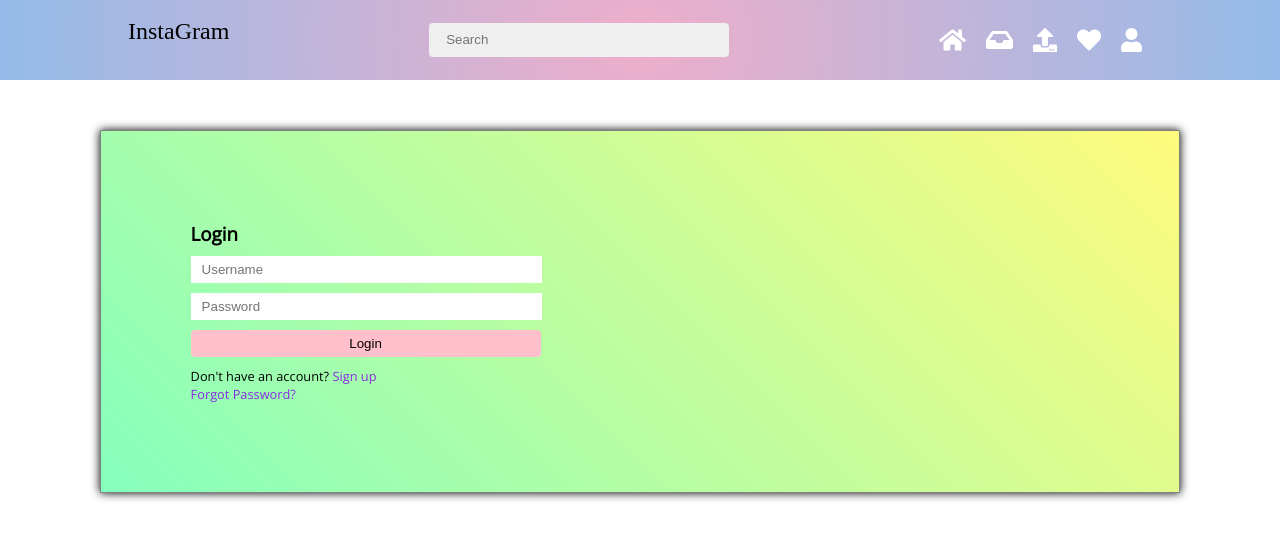
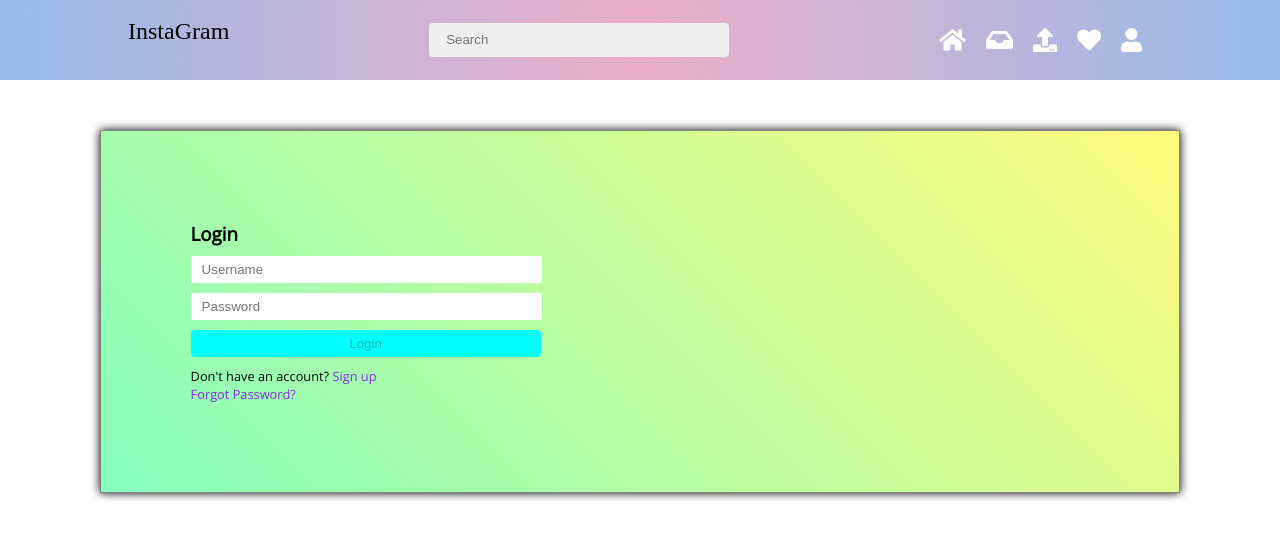
Before and after one commit to dineshsharma02/insta-clone-frontend, a React (Create React App) app: page /login in a window 1280 px wide. Shown: the top 538 px of the page. Built offline with nearby package versions, Linux system fonts and the light colour scheme; the HTML template or start-up script is replaced by a standard one.

Commit message:
Login UX improved (response status)

```diff
--- a/src/components/auth/Login.js
+++ b/src/components/auth/Login.js
@@ -10,8 +10,8 @@
     let history = useNavigate();
 
     const [credentials, setCredentials] = useState({
-        'username':'abc',
-        'password':'abc',
+        'username':'',
+        'password':'',
     });
 
     const onChange=(e)=>{
@@ -54,6 +54,7 @@
         }
         else{
             console.log(response);
+            alert(response.statusText=="Unauthorized"?"Invalid credentials":response.statusText)
         }
     }
   return (
@@ -70,7 +71,7 @@
 
         <input type="text" name="password" id="" onChange={onChange} placeholder="Password" />
 
-        <input class="btn" type="submit" value="Login" />
+        <button disabled={credentials.username=="" || credentials.password==""} class="btn login-btn" type="submit">Login</button>
         </div>
       </form>
 
--- a/src/components/css/style.css
+++ b/src/components/css/style.css
@@ -85,3 +85,7 @@
     justify-content: center;
 
 }
+
+.login-btn{
+    background-color: aqua;
+}
```
